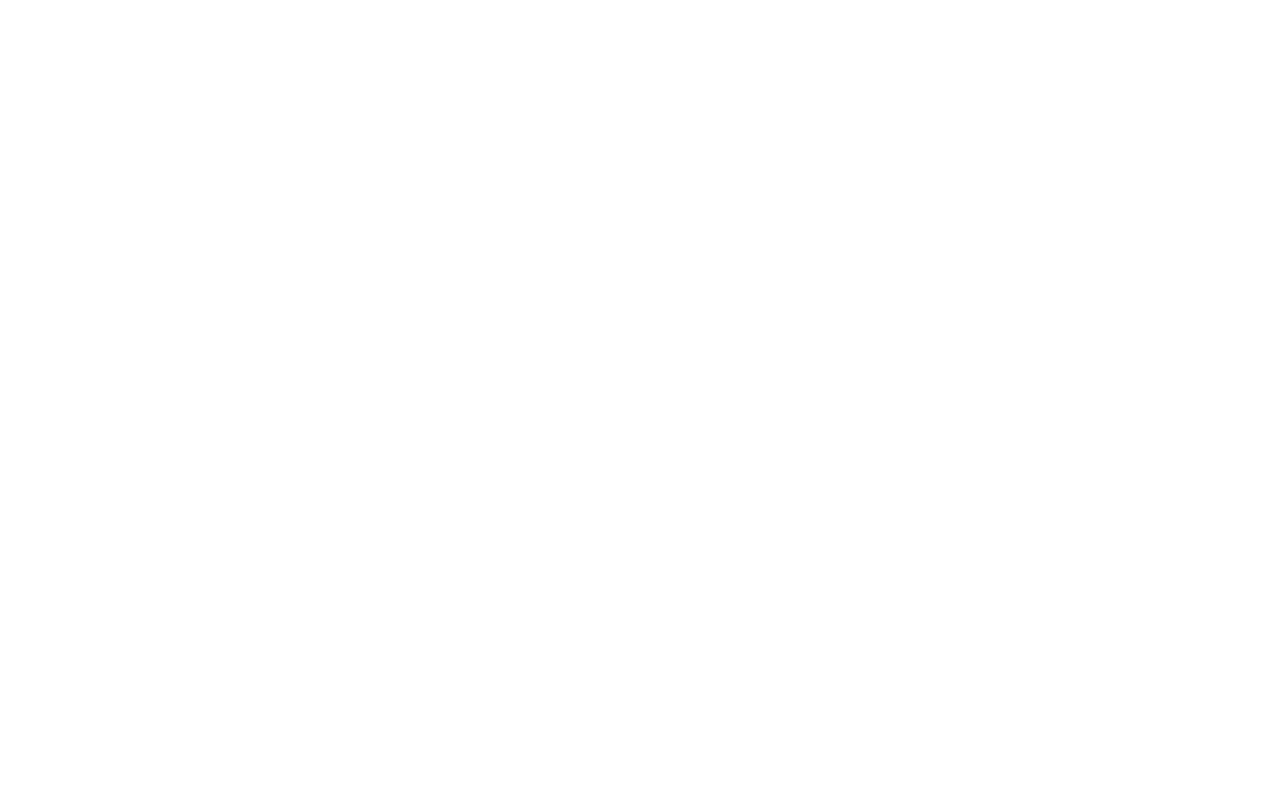
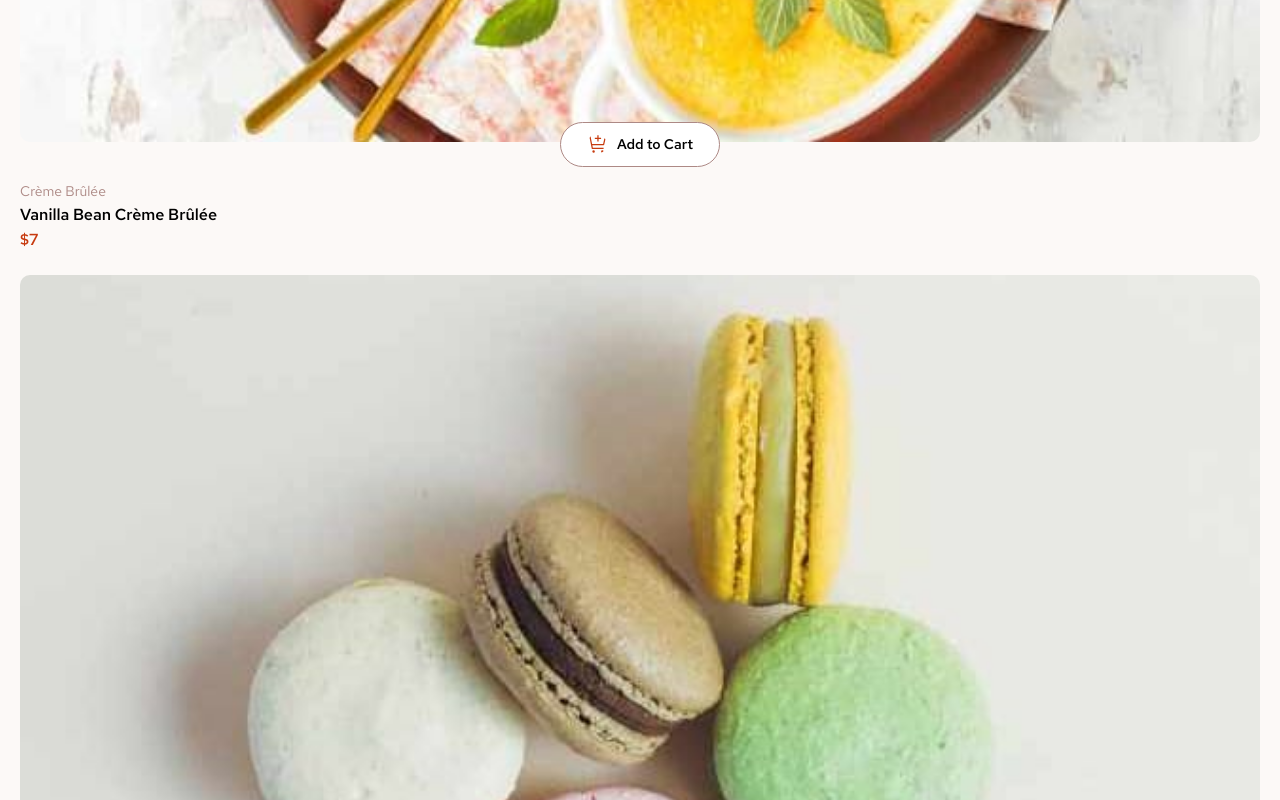
Before and after one commit to EA-Gadgeter/product-card-list-challenge, an Angular app: page / in a window 1280 px wide. Shown: the part 1700-2500 px from the top of the page. Before the commit the page ends 1047 px from the top, so only its background shows below. Built offline with nearby package versions, Linux system fonts and the light colour scheme.

Commit message:
Saving json data in products service, rendering list of products in component

```diff
--- a/src/app/products/components/products-grid/products-grid.component.css
+++ b/src/app/products/components/products-grid/products-grid.component.css
@@ -2,6 +2,7 @@ ul {
 	width: 100%;
 
 	display: grid;
+	gap: 2.5rem;
 
 	list-style: none;
 }
--- a/src/app/products/components/products-grid/products-grid.component.html
+++ b/src/app/products/components/products-grid/products-grid.component.html
@@ -1,7 +1,7 @@
 <ul>
-	<li>
+	<li *ngFor="let product of products">
 		<figure>
-			<img src="/assets/images/image-waffle-mobile.jpg">
+			<img [src]="product.image.mobile">
 			<button>
 				<img src="assets/images/icon-add-to-cart.svg">
 				<span>Add to Cart</span>
@@ -9,9 +9,9 @@
 		</figure>
 
 		<div class="product-info">
-			<h3 class="product-info__category">Waffle</h3>
-			<p class="product-info__name">Waffle with Berries</p>
-			<span class="product-info__price">$6.50</span>
+			<h3 class="product-info__category">{{product.category}}</h3>
+			<p class="product-info__name">{{product.name}}</p>
+			<span class="product-info__price">${{product.price}}</span>
 		</div>
 	</li>
 </ul>
--- a/src/app/products/components/products-grid/products-grid.component.ts
+++ b/src/app/products/components/products-grid/products-grid.component.ts
@@ -1,4 +1,8 @@
 import { Component } from '@angular/core';
+
+import { ProductsService } from '@/app/products/services/products.service';
+
+import type { Product } from "@/app/products/interfaces/product.interface";
 
 @Component({
   selector: 'products-grid',
@@ -6,5 +10,9 @@ import { Component } from '@angular/core';
   styleUrl: './products-grid.component.css'
 })
 export class ProductsGridComponent {
+  constructor(private productsService: ProductsService) {}
 
+  public get products(): Product[] {
+    return this.productsService.products;
+  }
 }
--- a/src/app/products/products.module.ts
+++ b/src/app/products/products.module.ts
@@ -1,7 +1,7 @@
 import { NgModule } from '@angular/core';
 import { CommonModule } from '@angular/common';
+
 import { ProductsGridComponent } from './components/products-grid/products-grid.component';
-
 
 
 @NgModule({
--- /dev/null
+++ b/src/app/products/services/products.service.ts
@@ -0,0 +1,20 @@
+import { Injectable } from '@angular/core';
+
+import productsData from "@/mock/data.json";
+
+import type { Product } from "@/app/products/interfaces/product.interface";
+
+@Injectable({
+  providedIn: 'root'
+})
+export class ProductsService {
+  private _products: Product[] = [];
+
+  constructor() {
+    this._products = productsData;
+  }
+
+  public get products(): Product[] {
+    return [...this._products];
+  }
+}
--- /dev/null
+++ b/src/mock/data.json
@@ -0,0 +1,101 @@
+[
+    {
+       "image": {
+            "thumbnail": "./assets/images/image-waffle-thumbnail.jpg",
+            "mobile": "./assets/images/image-waffle-mobile.jpg",
+            "tablet": "./assets/images/image-waffle-tablet.jpg",
+            "desktop": "./assets/images/image-waffle-desktop.jpg"
+       },
+       "name": "Waffle with Berries",
+       "category": "Waffle",
+       "price": 6.50
+    },
+    {
+        "image": {
+            "thumbnail": "./assets/images/image-creme-brulee-thumbnail.jpg",
+            "mobile": "./assets/images/image-creme-brulee-mobile.jpg",
+            "tablet": "./assets/images/image-creme-brulee-tablet.jpg",
+            "desktop": "./assets/images/image-creme-brulee-desktop.jpg"
+        },
+        "name": "Vanilla Bean Crème Brûlée",
+        "category": "Crème Brûlée",
+        "price": 7.00
+     },
+     {
+        "image": {
+            "thumbnail": "./assets/images/image-macaron-thumbnail.jpg",
+            "mobile": "./assets/images/image-macaron-mobile.jpg",
+            "tablet": "./assets/images/image-macaron-tablet.jpg",
+            "desktop": "./assets/images/image-macaron-desktop.jpg"
+        },
+        "name": "Macaron Mix of Five",
+        "category": "Macaron",
+        "price": 8.00
+     },
+     {
+        "image": {
+            "thumbnail": "./assets/images/image-tiramisu-thumbnail.jpg",
+            "mobile": "./assets/images/image-tiramisu-mobile.jpg",
+            "tablet": "./assets/images/image-tiramisu-tablet.jpg",
+            "desktop": "./assets/images/image-tiramisu-desktop.jpg"
+        },
+        "name": "Classic Tiramisu",
+        "category": "Tiramisu",
+        "price": 5.50
+     },
+     {
+        "image": {
+            "thumbnail": "./assets/images/image-baklava-thumbnail.jpg",
+            "mobile": "./assets/images/image-baklava-mobile.jpg",
+            "tablet": "./assets/images/image-baklava-tablet.jpg",
+            "desktop": "./assets/images/image-baklava-desktop.jpg"
+        },
+        "name": "Pistachio Baklava",
+        "category": "Baklava",
+        "price": 4.00
+     },
+     {
+        "image": {
+            "thumbnail": "./assets/images/image-meringue-thumbnail.jpg",
+            "mobile": "./assets/images/image-meringue-mobile.jpg",
+            "tablet": "./assets/images/image-meringue-tablet.jpg",
+            "desktop": "./assets/images/image-meringue-desktop.jpg"
+        },
+        "name": "Lemon Meringue Pie",
+        "category": "Pie",
+        "price": 5.00
+     },
+     {
+        "image": {
+            "thumbnail": "./assets/images/image-cake-thumbnail.jpg",
+            "mobile": "./assets/images/image-cake-mobile.jpg",
+            "tablet": "./assets/images/image-cake-tablet.jpg",
+            "desktop": "./assets/images/image-cake-desktop.jpg"
+        },
+        "name": "Red Velvet Cake",
+        "category": "Cake",
+        "price": 4.50
+     },
+     {
+        "image": {
+            "thumbnail": "./assets/images/image-brownie-thumbnail.jpg",
+            "mobile": "./assets/images/image-brownie-mobile.jpg",
+            "tablet": "./assets/images/image-brownie-tablet.jpg",
+            "desktop": "./assets/images/image-brownie-desktop.jpg"
+        },
+        "name": "Salted Caramel Brownie",
+        "category": "Brownie",
+        "price": 4.50
+     },
+     {
+        "image": {
+            "thumbnail": "./assets/images/image-panna-cotta-thumbnail.jpg",
+            "mobile": "./assets/images/image-panna-cotta-mobile.jpg",
+            "tablet": "./assets/images/image-panna-cotta-tablet.jpg",
+            "desktop": "./assets/images/image-panna-cotta-desktop.jpg"
+        },
+        "name": "Vanilla Panna Cotta",
+        "category": "Panna Cotta",
+        "price": 6.50
+     }
+]
```
Also changed, not shown: src/app/products/interfaces/product.interface.ts (added, +13 -0 lines).
